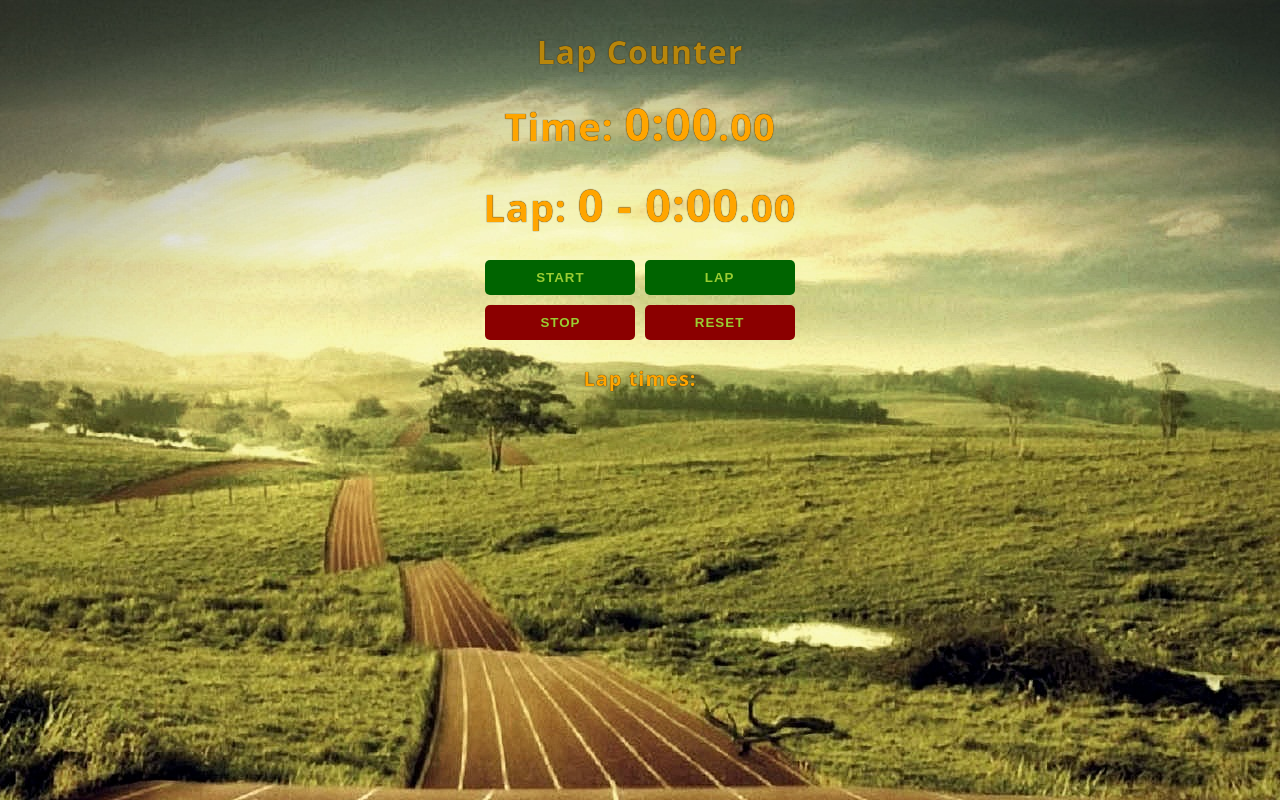
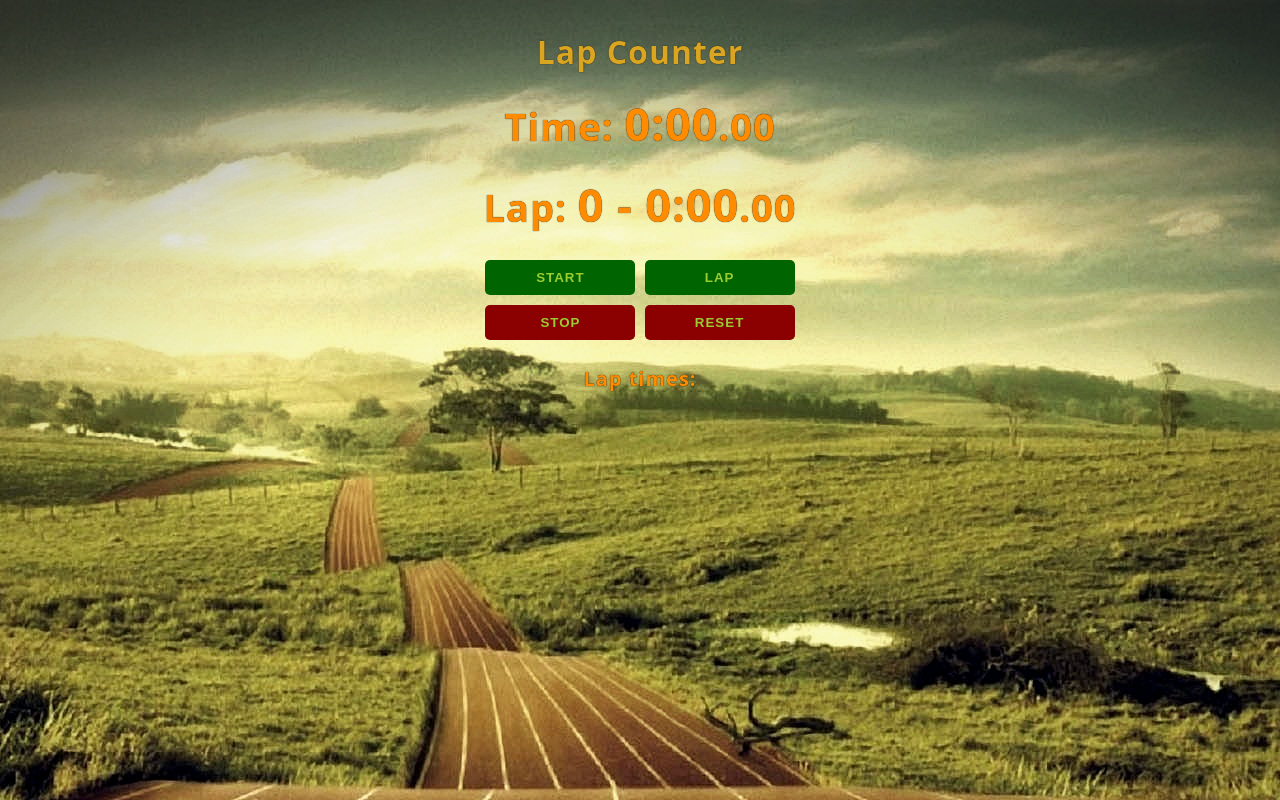
Before and after one commit to Eagle747/lap-counter, a plain HTML site: page index.html in a window 1280 px wide. Drawn offline with Linux system fonts and the light colour scheme.

Commit message:
Changed color of heading and time-display

```diff
--- a/index.css
+++ b/index.css
@@ -6,14 +6,14 @@ body {
     font-weight: bold;
     text-align: center;
     letter-spacing: 1px;
-    color: orange;
+    color: darkorange;
     text-shadow: 0 0 1px black;
 }
 
 h1 {
     margin-top: 30px;
     margin-bottom: 10px;
-    color: darkgoldenrod;
+    color: goldenrod;
 }
 
 .time-display{
```
